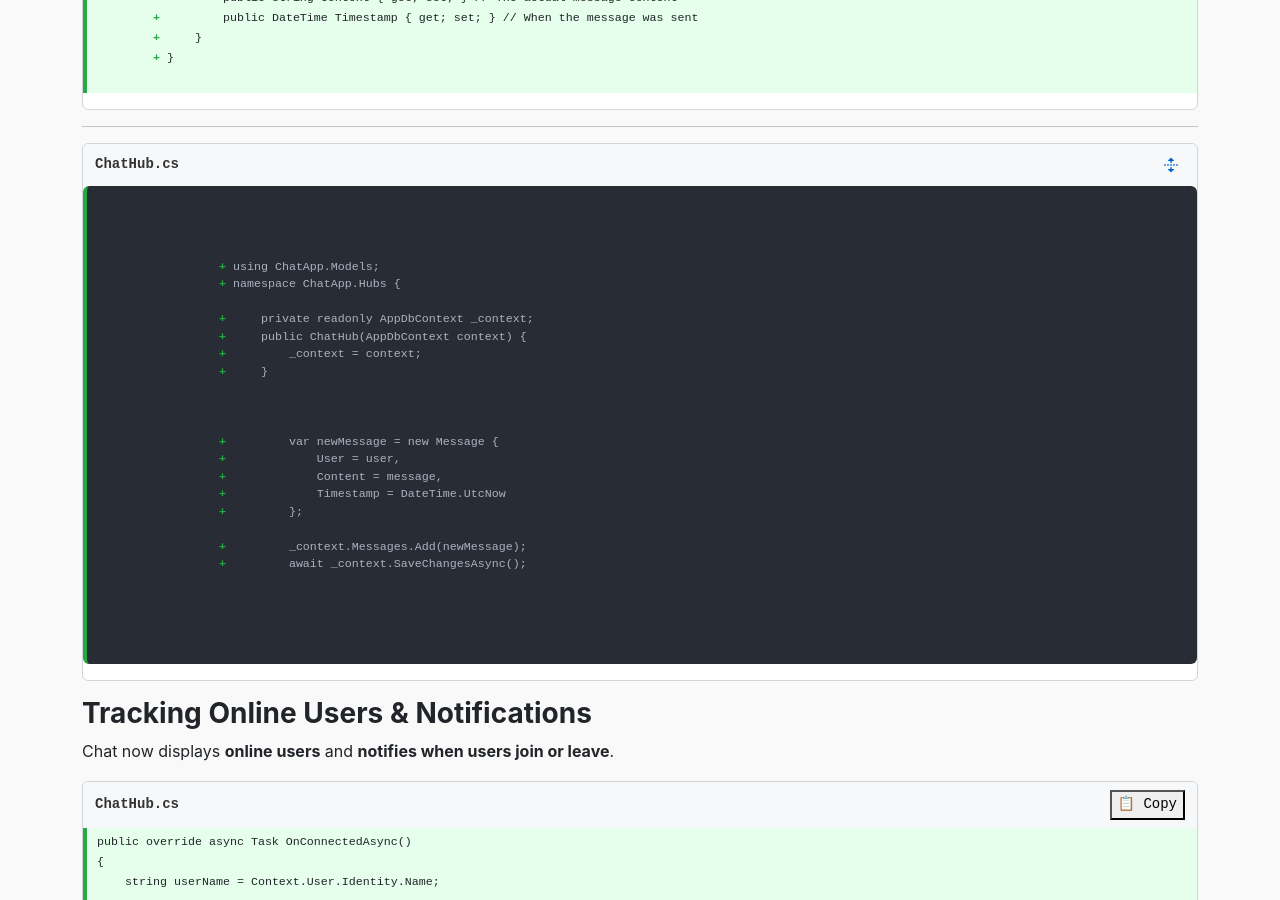
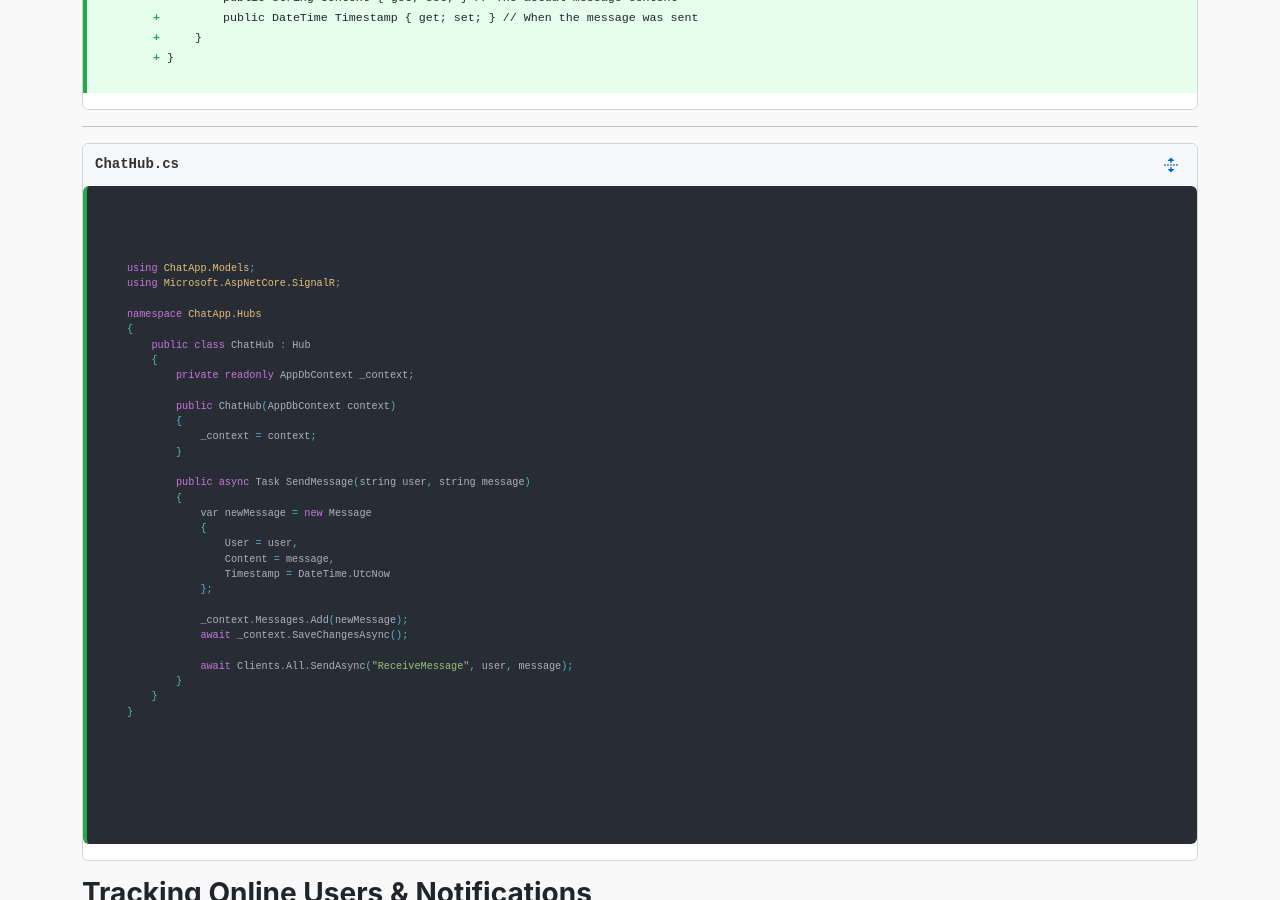
Before and after one commit to JWalshe86/ChatApp, a Jekyll site: the page built from docs/ChatAppPartTwo.md, in a window 1280 px wide and 900 px high, scrolled down 753 px. Built offline with Jekyll 4.4.1, drawn with Linux system fonts in a browser that asks for light colours; nearby versions of some CDN libraries.

Commit message:
Update ChatAppPartTwo.md

```diff
--- a/docs/ChatAppPartTwo.md
+++ b/docs/ChatAppPartTwo.md
@@ -54,36 +54,43 @@ I created a `Message` class that Entity Framework (EF) maps into a database tabl
 
    <div class="code-container">
         <!-- Updated Code (Always Visible) -->
-        <figure class="highlight">
-            <pre class="updated-code"><code class="language-csharp">
-                <span class="unchanged-code">using Microsoft.AspNetCore.SignalR;
-                public class ChatHub : Hub
-                {</span>
+       <figure class="highlight">
+  <pre class="updated-code"><code class="language-csharp">
+    {% highlight csharp %}
+using ChatApp.Models;
+using Microsoft.AspNetCore.SignalR;
 
-                <span class="added-line">using ChatApp.Models;</span>
-                <span class="added-line">namespace ChatApp.Hubs {</span>
+namespace ChatApp.Hubs
+{
+    public class ChatHub : Hub
+    {
+        private readonly AppDbContext _context;
 
-                <span class="added-line">    private readonly AppDbContext _context;</span>
-                <span class="added-line">    public ChatHub(AppDbContext context) {</span>
-                <span class="added-line">        _context = context;</span>
-                <span class="added-line">    }</span>
+        public ChatHub(AppDbContext context)
+        {
+            _context = context;
+        }
 
-                <span class="unchanged-code">    public async Task SendMessage(string user, string message) {</span>
+        public async Task SendMessage(string user, string message)
+        {
+            var newMessage = new Message
+            {
+                User = user,
+                Content = message,
+                Timestamp = DateTime.UtcNow
+            };
 
-                <span class="added-line">        var newMessage = new Message {</span>
-                <span class="added-line">            User = user,</span>
-                <span class="added-line">            Content = message,</span>
-                <span class="added-line">            Timestamp = DateTime.UtcNow</span>
-                <span class="added-line">        };</span>
+            _context.Messages.Add(newMessage);
+            await _context.SaveChangesAsync();
 
-                <span class="added-line">        _context.Messages.Add(newMessage);</span>
-                <span class="added-line">        await _context.SaveChangesAsync();</span>
+            await Clients.All.SendAsync("ReceiveMessage", user, message);
+        }
+    }
+}
+    {% endhighlight %}
+  </code></pre>
+</figure>
 
-                <span class="unchanged-code">        await Clients.All.SendAsync("ReceiveMessage", user, message);
-                }</span>
-                <span class="unchanged-code">}</span>
-            </code></pre>
-        </figure>
     </div>
 </div>
 
```
